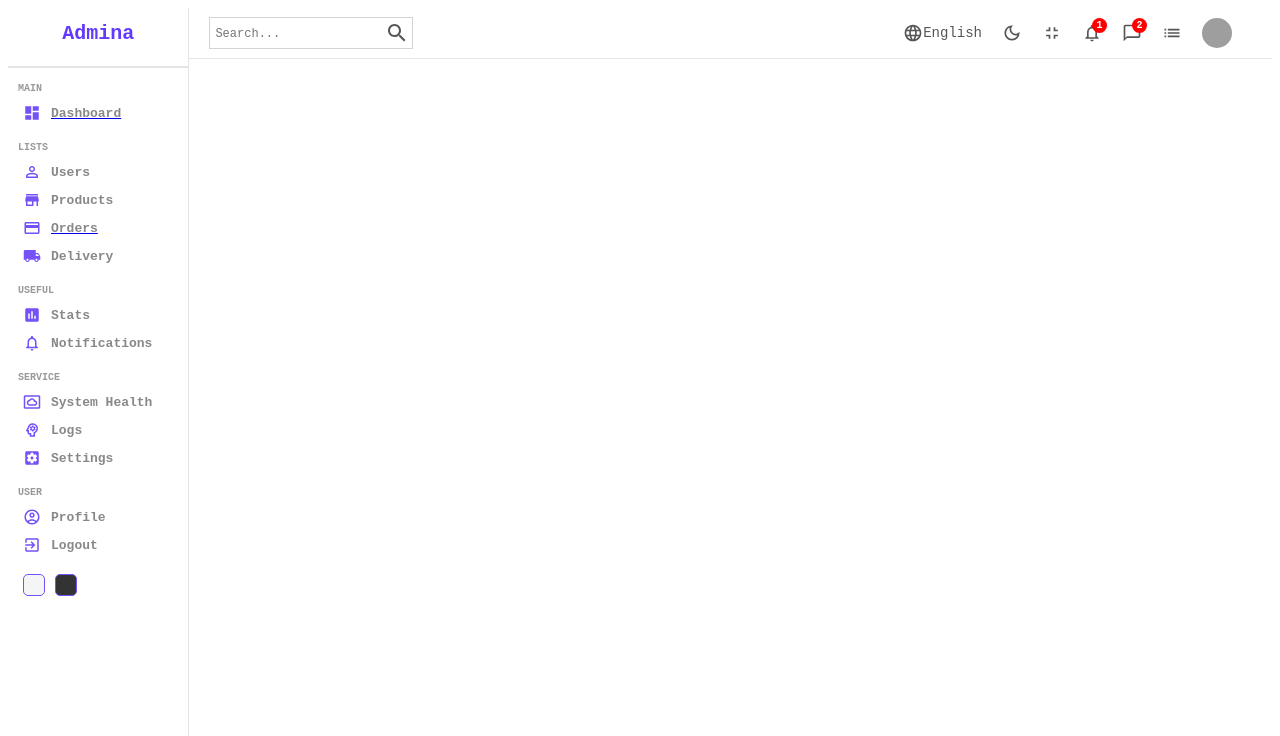
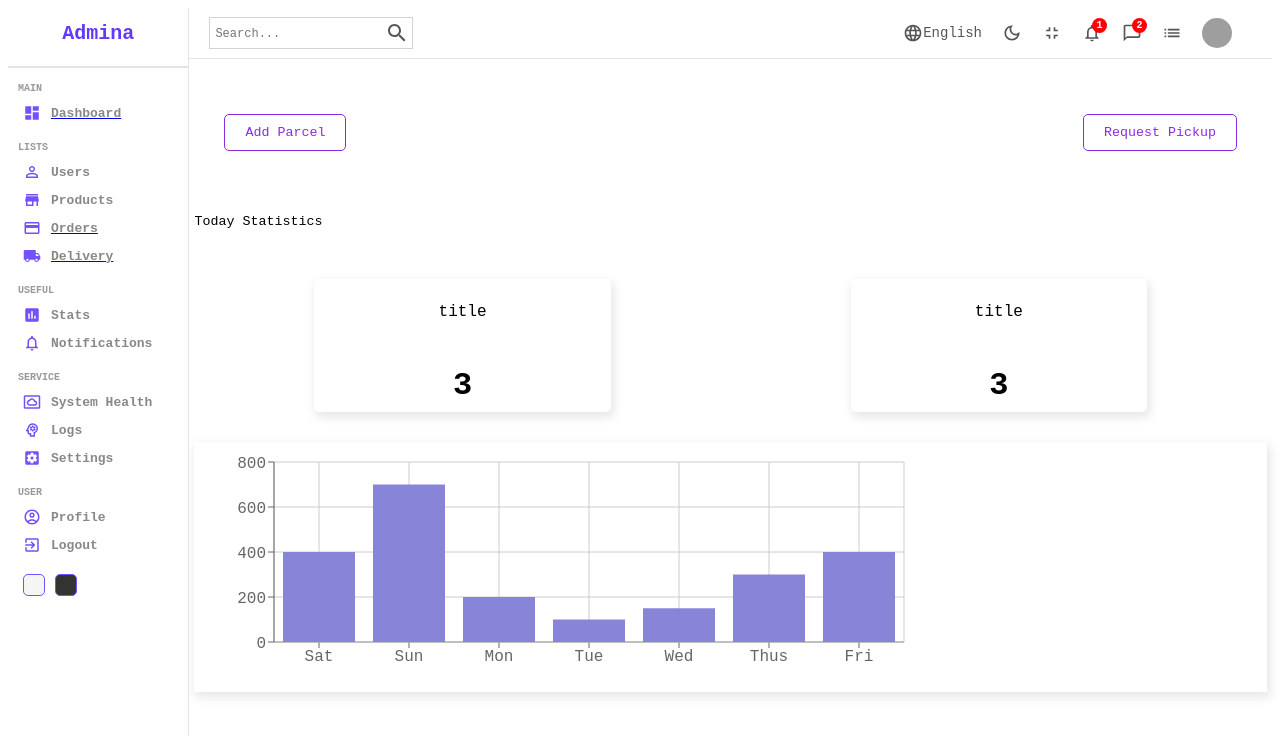
Before and after one commit to nishat-md-r-rafi/admin-dashboard, a React (Create React App) app: page /delivery in a window 1280 px wide. Shown: the top 736 px of the page. Built offline with nearby package versions, Linux system fonts and the light colour scheme; grey boxes are pictures that could not be loaded; a web font is replaced by a local one.

Commit message:
delivery-page-done

```diff
--- a/src/App.js
+++ b/src/App.js
@@ -45,6 +45,8 @@ function App() {
           <Route index element={<User />} />
         </Route>
 
+        <Route path="/delivery" element={<Sells/>}/>
+
       </Routes>
     </Layout>
     </BrowserRouter>
--- a/src/components/sidebar/Sidebar.jsx
+++ b/src/components/sidebar/Sidebar.jsx
@@ -57,10 +57,13 @@ const Sidebar = () => {
           </li>
           </Link>
 
+          <Link to="/delivery">
           <li>
             <LocalShippingIcon className="icon" />
             <span>Delivery</span>
           </li>
+          </Link>
+
           <p className="title">USEFUL</p>
           <li>
             <InsertChartIcon className="icon" />
--- a/src/pages/sells/Sells.jsx
+++ b/src/pages/sells/Sells.jsx
@@ -1,9 +1,56 @@
 import React from 'react'
 import './sells.scss'
+import { Bar, BarChart, CartesianGrid, Tooltip, XAxis, YAxis } from 'recharts'
 
 export const Sells = () => {
+  const data = [
+    {name: 'Sat', sell: 400},
+    {name: 'Sun', sell: 700},
+    {name: 'Mon', sell: 200},
+    {name: 'Tue', sell: 100},
+    {name: 'Wed', sell: 150},
+    {name: 'Thus', sell: 300},
+    {name: 'Fri', sell: 400},
+  ];
   return (
     <div className='sellsContainer'>
+      <div className='buttonContainer'>
+        <button>Add Parcel</button>
+        <button>Request Pickup</button>
+      </div>
+      <p className='para'>Today Statistics</p>
+
+      <div className='cardContainer'>
+        <div className='infoContainer'>
+          <div>
+            <p>title</p>
+
+          </div>
+          <h1>3</h1>
+        </div>
+        <div className='infoContainer'>
+          <div>
+            <p>title</p>
+
+          </div>
+          <h1>3</h1>
+        </div>
+      </div>
+
+      <div className='chartContainer'>
+        <div className='barChart'>
+        <BarChart width={730} height={250} data={data} margin={{top: 20, right: 20, bottom: 20, left: 20}} >
+          <XAxis dataKey="name" />
+          <CartesianGrid stroke="#ccc" />
+          <YAxis />
+          <Tooltip />
+          <Bar dataKey="sell" fill="#8884d8" />
+        </BarChart>
+        </div>
+
+        <div></div>
+      </div>
+
     </div>
   )
 }
--- a/src/pages/sells/sells.scss
+++ b/src/pages/sells/sells.scss
@@ -0,0 +1,65 @@
+.sellsContainer{
+    margin: 5px;
+}
+.buttonContainer{
+    display: flex;
+    align-items: center;justify-content: space-between;
+    padding: 50px 30px;
+
+    button{
+        border: 1px solid blueviolet;
+        padding: 10px 20px;
+        border-radius: 5px;
+        background-color: white;
+        color: blueviolet;
+
+        &:hover{
+            color: white;
+            background-color: blueviolet;
+        }
+    }
+}
+
+.para{
+    font-size: smaller;
+}
+
+.cardContainer{
+    display: flex;
+    align-items: center;
+    justify-content: space-around;
+    margin-top: 50px;
+}
+
+.infoContainer{
+    -webkit-box-shadow: 2px 4px 10px 1px rgba(0, 0, 0, 0.47);
+     box-shadow: 2px 4px 10px 1px rgba(201, 201, 201, 0.47);
+     width: 25%;
+     padding: 8px 14px;
+     display: flex;
+     flex-direction: column;
+     align-items: center;
+     justify-content: space-between;
+     border-radius: 5px;
+
+
+     h1{
+        margin: 30px 0 0 0;
+     }
+
+     &:hover{
+        transform: translateX(1.2);
+     }
+}
+
+.chartContainer{
+    display: flex;
+    margin-top: 30px;
+
+    .barChart{
+        -webkit-box-shadow: 2px 4px 10px 1px rgba(0, 0, 0, 0.47);
+        box-shadow: 2px 4px 10px 1px rgba(201, 201, 201, 0.47);
+        width: 100%;
+
+    }
+}
```
